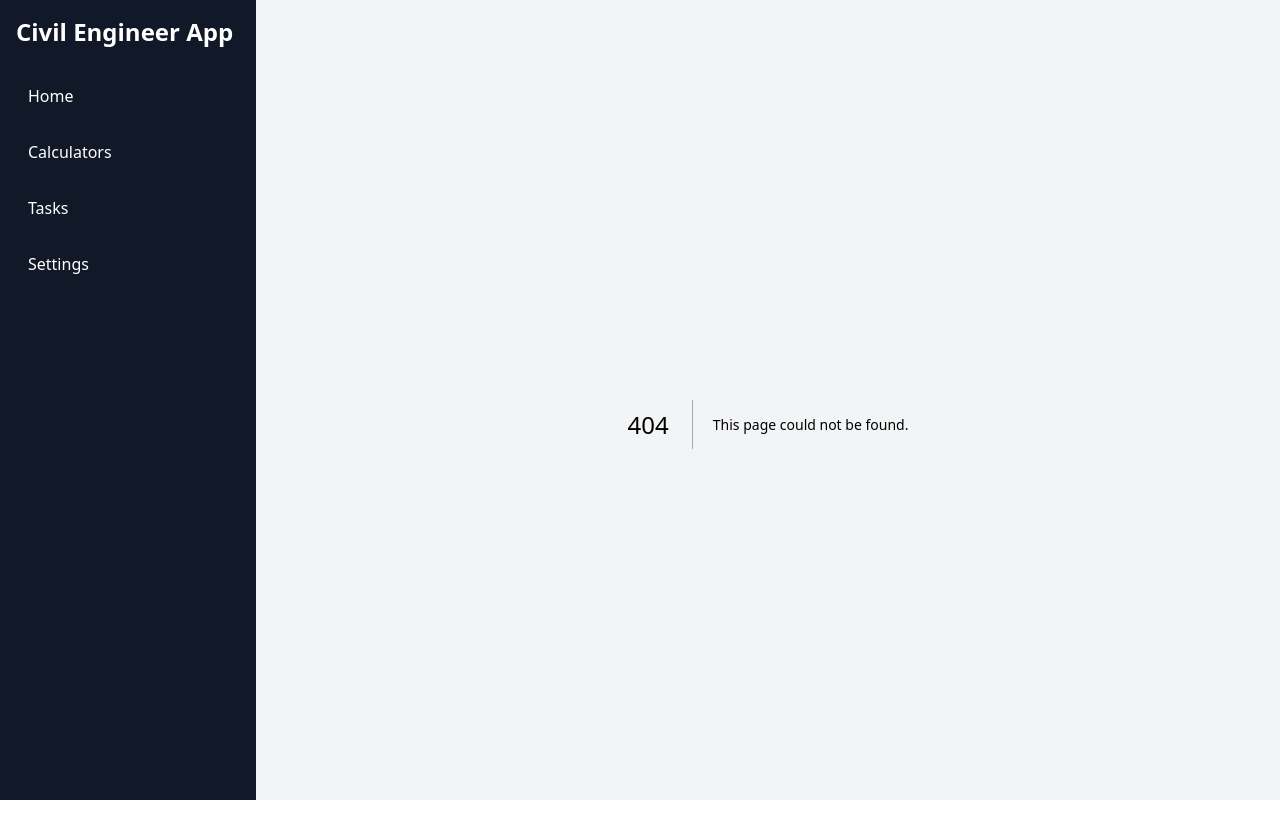
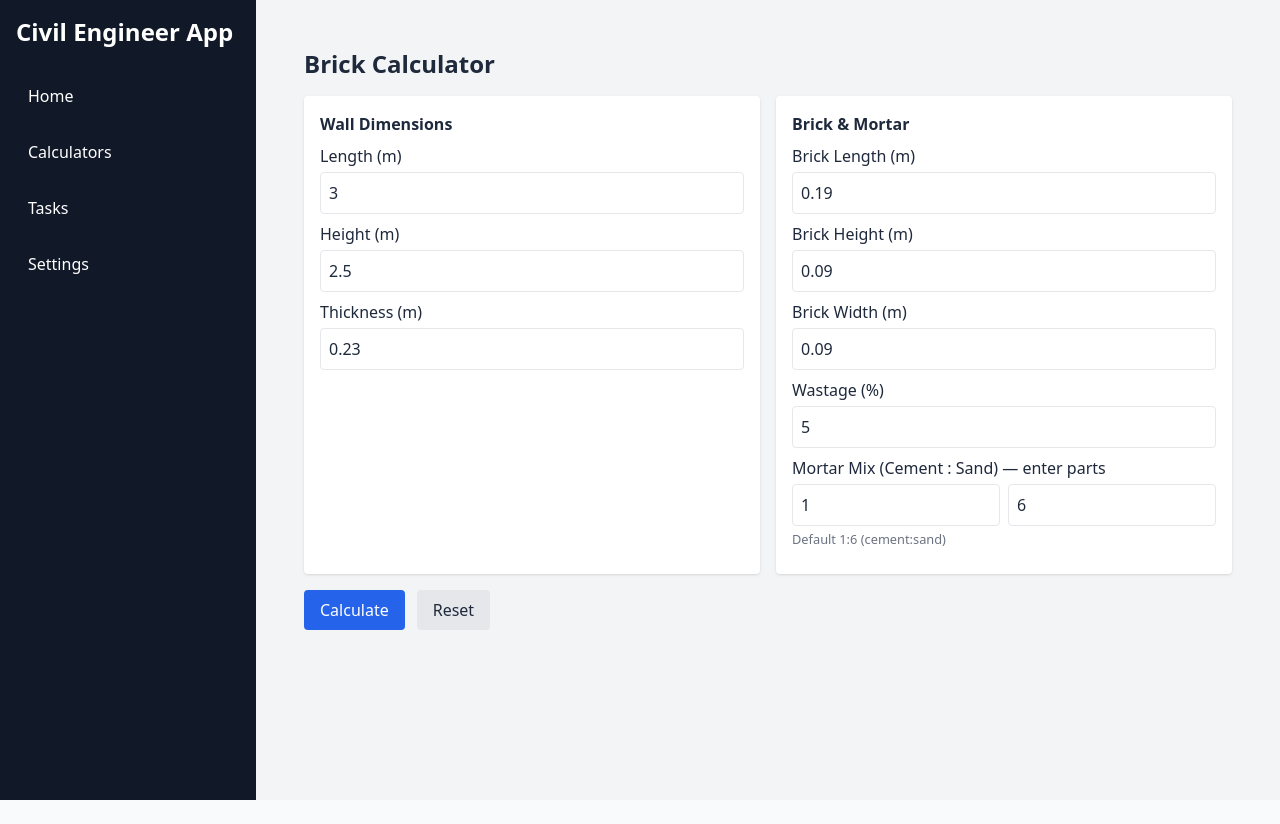
Before and after one commit to shadabalam117/CiviPilot, a Next.js app: page /calculators/brick in a window 1280 px wide. Before the commit this address had no page. After the commit the page ends 800 px from the top, so only its background shows below. Built offline with nearby package versions, Linux system fonts and the light colour scheme.

Commit message:
Create page.tsx

```diff
--- /dev/null
+++ b/app/calculators/brick/page.tsx
@@ -0,0 +1,252 @@
+"use client";
+
+import { useState } from "react";
+
+export default function BrickCalculator() {
+  // Inputs (defaults are typical values)
+  const [wallLength, setWallLength] = useState<number | "">(3); // meters
+  const [wallHeight, setWallHeight] = useState<number | "">(2.5); // meters
+  const [wallThickness, setWallThickness] = useState<number | "">(0.23); // m (230mm common)
+  const [brickLength, setBrickLength] = useState<number | "">(0.19); // m (190mm)
+  const [brickHeight, setBrickHeight] = useState<number | "">(0.09); // m (90mm)
+  const [brickWidth, setBrickWidth] = useState<number | "">(0.09); // m (90mm)
+  const [wastage, setWastage] = useState<number | "">(5); // percent
+  const [mixCementPart, setMixCementPart] = useState<number | "">(1);
+  const [mixSandPart, setMixSandPart] = useState<number | "">(6); // 1:6 mortar default
+
+  // Outputs
+  const [results, setResults] = useState<{
+    masonryVolume: number;
+    brickVolume: number;
+    bricksRequired: number;
+    mortarVolume: number;
+    cementKg: number;
+    cementBags: number;
+    sandVolume: number;
+    sandKg: number;
+  } | null>(null);
+
+  const toNum = (v: number | "") => (v === "" ? NaN : Number(v));
+
+  const calculate = () => {
+    // basic validation
+    const L = toNum(wallLength);
+    const H = toNum(wallHeight);
+    const T = toNum(wallThickness);
+    const bl = toNum(brickLength);
+    const bh = toNum(brickHeight);
+    const bw = toNum(brickWidth);
+    const w = toNum(wastage);
+    const cp = toNum(mixCementPart);
+    const sp = toNum(mixSandPart);
+
+    if ([L, H, T, bl, bh, bw, w, cp, sp].some((x) => isNaN(x) || x <= 0)) {
+      alert("Please enter valid positive numbers for all fields.");
+      return;
+    }
+
+    // 1) Masonry volume (gross) = L * H * T (m^3)
+    const masonryVolume = L * H * T;
+
+    // 2) Brick volume (single brick) = l * h * w (m^3)
+    const singleBrickVol = bl * bh * bw;
+
+    // 3) Number of bricks (without wastage) = masonryVolume / singleBrickVol
+    const bricksNoWastage = masonryVolume / singleBrickVol;
+
+    // 4) Apply wastage %
+    const bricksRequired = Math.ceil(bricksNoWastage * (1 + w / 100));
+
+    // 5) Total volume of bricks used
+    const totalBrickVolume = bricksRequired * singleBrickVol;
+
+    // 6) Mortar volume (approximately) = masonryVolume - volume of bricks
+    //    (If result negative due to unrealistic inputs, floor to small positive)
+    let mortarVolume = masonryVolume - totalBrickVolume;
+    if (mortarVolume < 0) mortarVolume = Math.abs(mortarVolume) * 0.05; // fallback tiny mortar
+
+    // 7) Split mortar by mix ratio cp:sp
+    const totalParts = cp + sp;
+    const cementVolume = (mortarVolume * cp) / totalParts;
+    const sandVolume = (mortarVolume * sp) / totalParts;
+
+    // 8) Convert volumes to masses using densities (approx)
+    const cementDensity = 1440; // kg/m^3 (typical)
+    const sandDensity = 1600; // kg/m^3 (typical)
+
+    const cementKg = cementVolume * cementDensity;
+    const cementBags = Math.ceil(cementKg / 50); // 50 kg bag
+
+    const sandKg = sandVolume * sandDensity;
+
+    setResults({
+      masonryVolume: Number(masonryVolume.toFixed(3)),
+      brickVolume: Number(singleBrickVol.toFixed(6)),
+      bricksRequired,
+      mortarVolume: Number(mortarVolume.toFixed(3)),
+      cementKg: Number(cementKg.toFixed(2)),
+      cementBags,
+      sandVolume: Number(sandVolume.toFixed(3)),
+      sandKg: Number(sandKg.toFixed(2)),
+    });
+  };
+
+  return (
+    <div className="p-6">
+      <h1 className="text-2xl font-bold mb-4">Brick Calculator</h1>
+
+      <div className="grid grid-cols-1 md:grid-cols-2 gap-4">
+        {/* Wall inputs */}
+        <div className="bg-white p-4 rounded shadow">
+          <h2 className="font-semibold mb-2">Wall Dimensions</h2>
+          <label className="block mb-2">
+            Length (m)
+            <input
+              type="number"
+              step="0.01"
+              value={wallLength}
+              onChange={(e) => setWallLength(Number(e.target.value))}
+              className="w-full p-2 border rounded mt-1"
+            />
+          </label>
+          <label className="block mb-2">
+            Height (m)
+            <input
+              type="number"
+              step="0.01"
+              value={wallHeight}
+              onChange={(e) => setWallHeight(Number(e.target.value))}
+              className="w-full p-2 border rounded mt-1"
+            />
+          </label>
+          <label className="block mb-2">
+            Thickness (m)
+            <input
+              type="number"
+              step="0.01"
+              value={wallThickness}
+              onChange={(e) => setWallThickness(Number(e.target.value))}
+              className="w-full p-2 border rounded mt-1"
+            />
+          </label>
+        </div>
+
+        {/* Brick & mortar inputs */}
+        <div className="bg-white p-4 rounded shadow">
+          <h2 className="font-semibold mb-2">Brick & Mortar</h2>
+
+          <label className="block mb-2">
+            Brick Length (m)
+            <input
+              type="number"
+              step="0.001"
+              value={brickLength}
+              onChange={(e) => setBrickLength(Number(e.target.value))}
+              className="w-full p-2 border rounded mt-1"
+            />
+          </label>
+          <label className="block mb-2">
+            Brick Height (m)
+            <input
+              type="number"
+              step="0.001"
+              value={brickHeight}
+              onChange={(e) => setBrickHeight(Number(e.target.value))}
+              className="w-full p-2 border rounded mt-1"
+            />
+          </label>
+          <label className="block mb-2">
+            Brick Width (m)
+            <input
+              type="number"
+              step="0.001"
+              value={brickWidth}
+              onChange={(e) => setBrickWidth(Number(e.target.value))}
+              className="w-full p-2 border rounded mt-1"
+            />
+          </label>
+
+          <label className="block mb-2">
+            Wastage (%)
+            <input
+              type="number"
+              step="0.1"
+              value={wastage}
+              onChange={(e) => setWastage(Number(e.target.value))}
+              className="w-full p-2 border rounded mt-1"
+            />
+          </label>
+
+          <label className="block mb-2">
+            Mortar Mix (Cement : Sand) — enter parts
+            <div className="flex gap-2 mt-1">
+              <input
+                type="number"
+                step="1"
+                value={mixCementPart}
+                onChange={(e) => setMixCementPart(Number(e.target.value))}
+                className="w-1/2 p-2 border rounded"
+              />
+              <input
+                type="number"
+                step="1"
+                value={mixSandPart}
+                onChange={(e) => setMixSandPart(Number(e.target.value))}
+                className="w-1/2 p-2 border rounded"
+              />
+            </div>
+            <small className="text-gray-500">Default 1:6 (cement:sand)</small>
+          </label>
+        </div>
+      </div>
+
+      <div className="mt-4 flex gap-3">
+        <button
+          onClick={calculate}
+          className="px-4 py-2 bg-blue-600 text-white rounded hover:bg-blue-700"
+        >
+          Calculate
+        </button>
+        <button
+          onClick={() => {
+            // reset
+            setWallLength(3);
+            setWallHeight(2.5);
+            setWallThickness(0.23);
+            setBrickLength(0.19);
+            setBrickHeight(0.09);
+            setBrickWidth(0.09);
+            setWastage(5);
+            setMixCementPart(1);
+            setMixSandPart(6);
+            setResults(null);
+          }}
+          className="px-4 py-2 bg-gray-200 rounded hover:bg-gray-300"
+        >
+          Reset
+        </button>
+      </div>
+
+      {/* Results */}
+      {results && (
+        <div className="mt-6 bg-white p-4 rounded shadow">
+          <h2 className="text-xl font-semibold mb-2">Results</h2>
+          <p>Masonry Volume: <b>{results.masonryVolume} m³</b></p>
+          <p>Single Brick Volume: <b>{results.brickVolume} m³</b></p>
+          <p>Bricks Required (incl. wastage): <b>{results.bricksRequired}</b></p>
+          <p>Mortar Volume: <b>{results.mortarVolume} m³</b></p>
+          <p>Cement: <b>{results.cementKg} kg</b> (~ <b>{results.cementBags}</b> bags of 50 kg)</p>
+          <p>Sand: <b>{results.sandKg} kg</b> (~ <b>{results.sandVolume} m³</b>)</p>
+
+          <div className="mt-3 text-sm text-gray-600">
+            <p><b>Notes:</b></p>
+            <ul className="list-disc ml-5">
+              <li>Calculations are approximate — adjust brick dims, densities or mix ratio if you use different standards.</li>
+              <li>Mortar volume = masonry volume − brick volume (approx). Densities used: cement 1440 kg/m³, sand 1600 kg/m³.</li>
+            </ul>
+          </div>
+        </div>
+      )}
+    </div>
+  );
+      }
```
